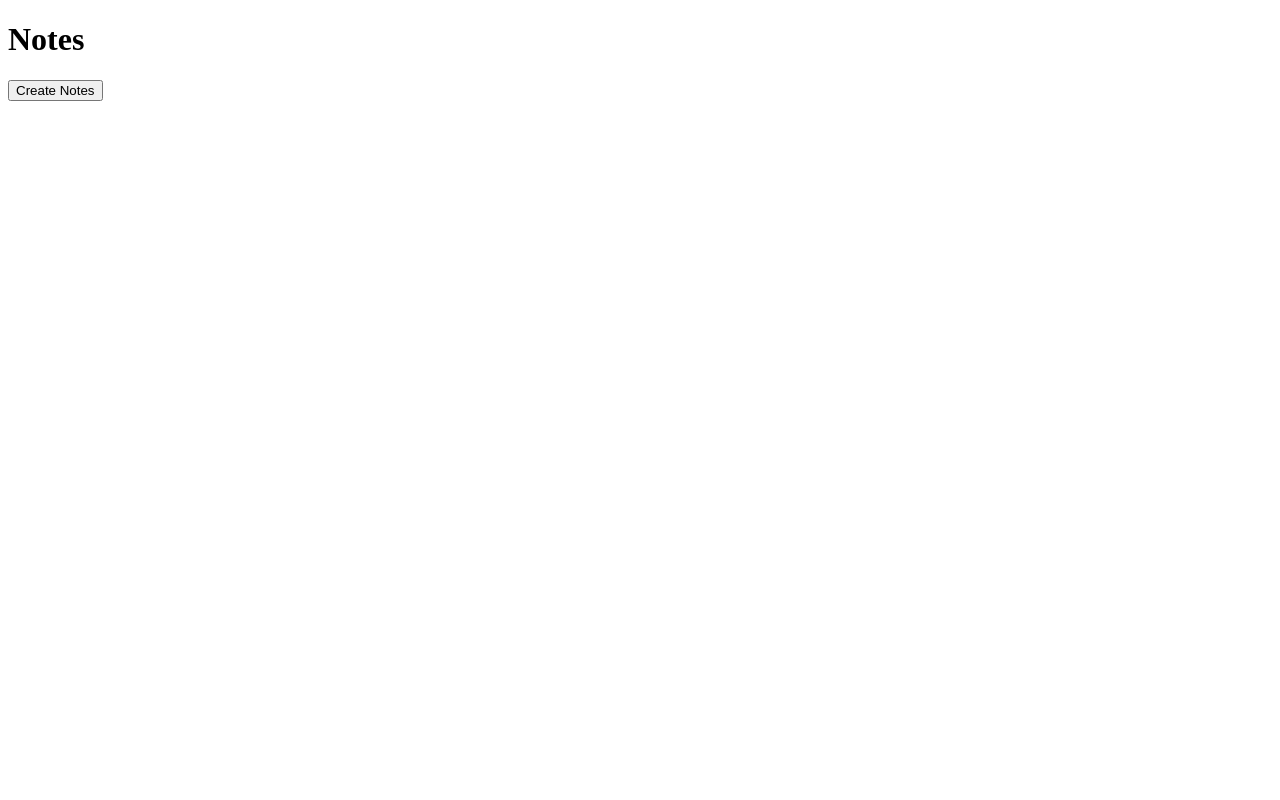
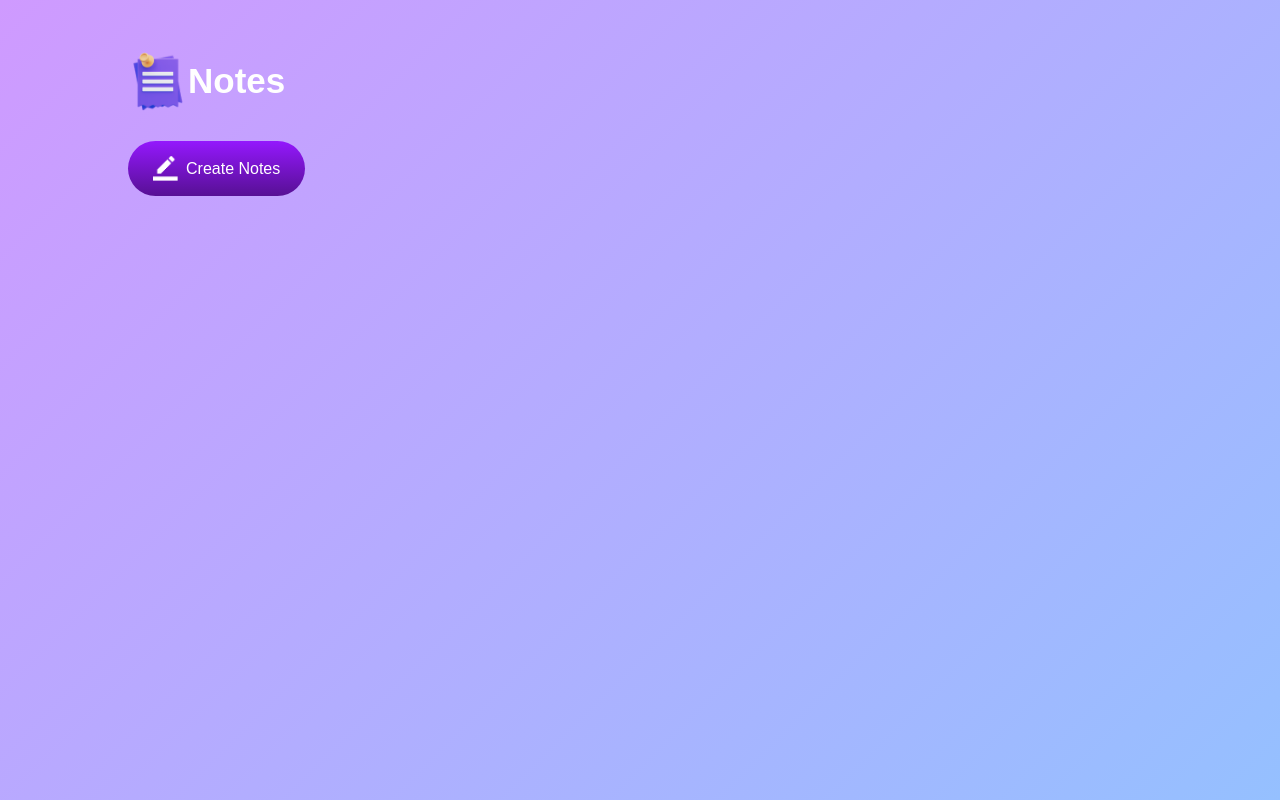
Before and after one commit to deadmanShadow/notes, a plain HTML site: page index.html in a window 1280 px wide. Drawn offline with Linux system fonts and the light colour scheme.

Commit message:
ui fixed

```diff
--- a/index.html
+++ b/index.html
@@ -8,8 +8,13 @@
 </head>
 <body>
     <div class="container">
-        <h1>Notes</h1>
-        <button>Create Notes</button>
+        <h1><img src="images/notes.png">Notes</h1>
+        <button><img src="images/edit.png"> Create Notes</button>
+        <div class="notes-container">
+            <!-- <p contenteditable="true" class="input-box">
+                <img src="images/delete.png">
+            </p> -->
+        </div>
     </div>
 </body>
 </html>
--- a/style.css
+++ b/style.css
@@ -0,0 +1,64 @@
+* {
+  margin: 0;
+  padding: 0;
+  font-family: "Poppins", sans-serif;
+  box-sizing: border-box;
+}
+.container {
+  width: 100%;
+  min-height: 100vh;
+  background: linear-gradient(135deg, #cf9aff, #95c0ff);
+  color: #fff;
+  padding-top: 4%;
+  padding-left: 10%;
+}
+
+.container h1{
+    display: flex;
+    align-items: center;
+    font-size: 35px;
+    font-weight: 600;
+}
+
+.container h1 img{
+    width: 60px;
+}
+
+.container button img{
+    width: 25px;
+    margin-right: 8px;
+}
+.container button{
+    display: flex;
+    align-items: center;
+    background: linear-gradient(#9418fd, #571094);
+    color: #fff;
+    font-size: 16px;
+    outline: 0;
+    border: 0;
+    border-radius: 40px;
+    padding: 15px 25px;
+    margin: 30px 0 20px;
+    cursor: pointer;
+}
+
+.input-box{
+    position: relative;
+    width: 100%;
+    max-width: 500px;
+    min-height: 150px;
+    background: #fff;
+    color: #333;
+    padding: 20px;
+    margin: 20px 0;
+    outline: none;
+    border-radius: 5px;
+}
+
+.input-box img{
+    width: 25px;
+    position: absolute;
+    bottom: 15px;
+    right: 15px;
+    cursor: pointer;
+}
```
